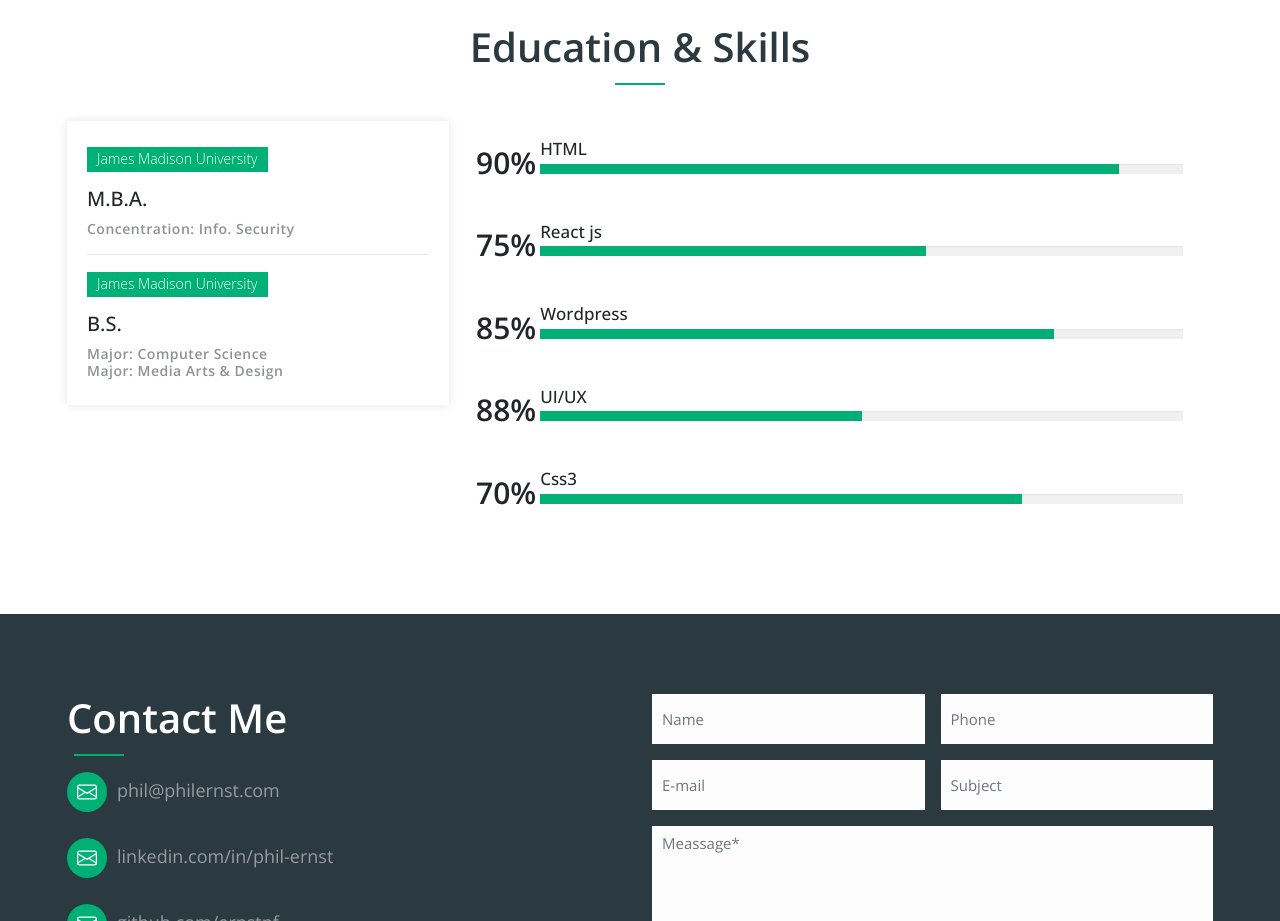
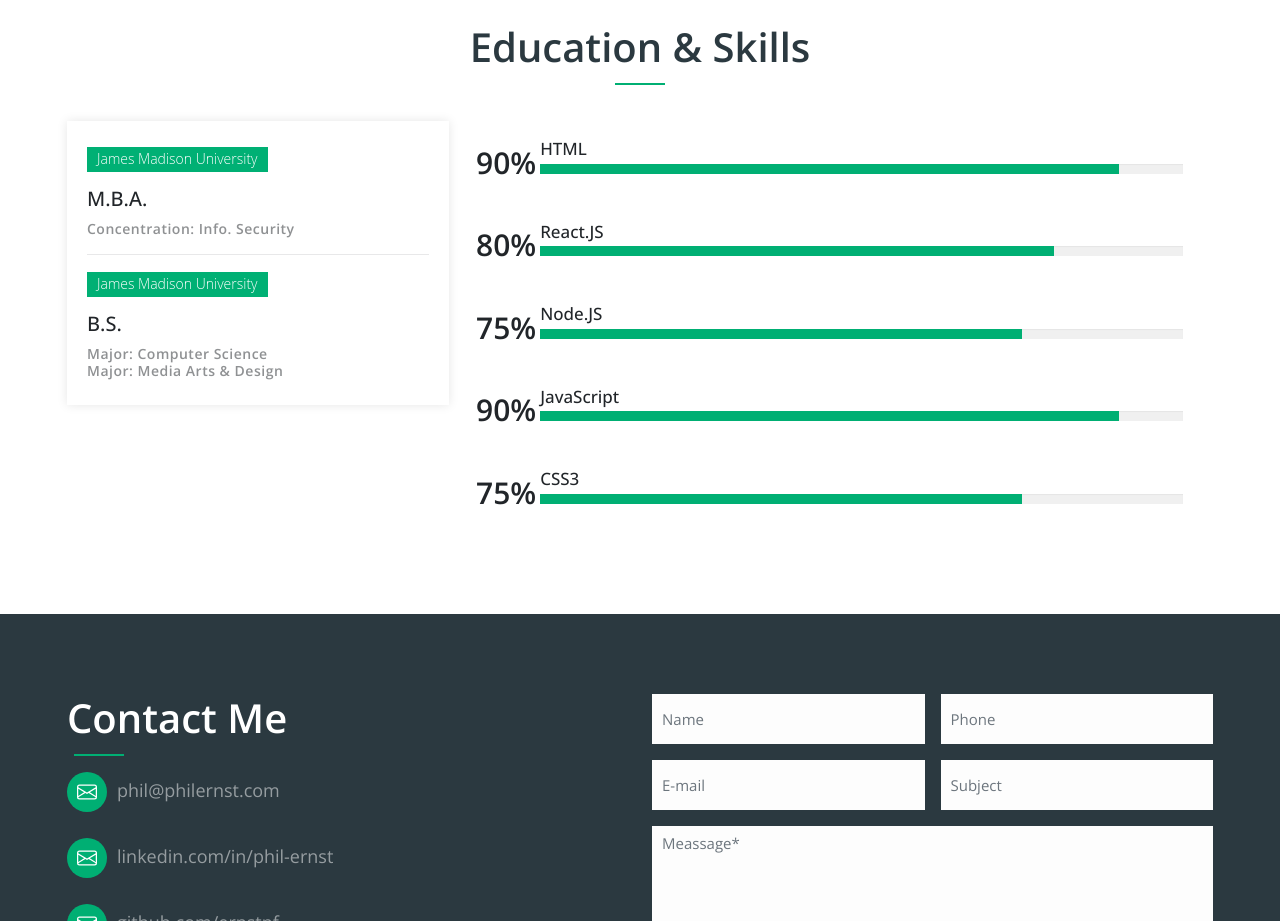
Before and after one commit to ernstpf/personal-website, a React (Create React App) app: page / in a window 1280 px wide. Shown: the part 1940-2861 px from the top of the page. Built offline with nearby package versions, Linux system fonts and the light colour scheme.

Commit message:
Refactor skills component

```diff
--- a/src/index.css
+++ b/src/index.css
@@ -531,21 +531,22 @@ hr {
 
   background: #00af73;
 }
-.bar .progress-line.html span {
+.bar .progress-line.width90 span {
   width: 90%;
 }
-.bar .progress-line.reactjs span {
-  width: 60%;
-}
-.bar .progress-line.wordpress span {
+.bar .progress-line.width85 span {
   width: 85%;
 }
-.bar .progress-line.ui-ux span {
-  width: 50%;
-}
-.bar .progress-line.css3 span {
+.bar .progress-line.width80 span {
+  width: 80%;
+}
+.bar .progress-line.width75 span {
   width: 75%;
 }
+.bar .progress-line.width70 span {
+  width: 70%;
+}
+
 /* ------------------------ End Education & Skills ------------------------ */
 
 /* ------------------------ MY PORTFOLIO ------------------------ */
--- a/src/pages/Component/Components/EducationSkills.js
+++ b/src/pages/Component/Components/EducationSkills.js
@@ -14,6 +14,29 @@ const degrees = [
       "Major: Computer Science",
       "Major: Media Arts & Design",
     ],
+  },
+];
+
+const skills = [
+  {
+    title: "HTML",
+    percent: "90",
+  },
+  {
+    title: "React.JS",
+    percent: "80",
+  },
+  {
+    title: "Node.JS",
+    percent: "75",
+  },
+  {
+    title: "JavaScript",
+    percent: "90",
+  },
+  {
+    title: "CSS3",
+    percent: "75",
   },
 ];
 
@@ -43,92 +66,25 @@ const EducationSkills = () => {
               </div>
             </Col>
             <Col lg={8} md={8}>
+            {skills.map((skill) => (
               <div className="skill-bar">
                 <Row className="skill-box">
                   <Col xs={1}>
-                    <span>90%</span>
+                    <span>{skill.percent}%</span>
                   </Col>
                   <Col>
                     <div className="bar">
                       <div className="info">
-                        <span>HTML</span>
+                        <span>{skill.title}</span>
                       </div>
-                      <div className="progress-line html">
+                      <div className={`progress-line width${skill.percent}`}>
                         <span></span>
                       </div>
                     </div>
                   </Col>
                 </Row>
               </div>
-              <div className="skill-bar">
-                <Row className="skill-box">
-                  <Col xs={1}>
-                    <span>75%</span>
-                  </Col>
-                  <Col>
-                    <div className="bar">
-                      <div className="info">
-                        <span>React js</span>
-                      </div>
-                      <div className="progress-line reactjs">
-                        <span></span>
-                      </div>
-                    </div>
-                  </Col>
-                </Row>
-              </div>
-              <div className="skill-bar">
-                <Row className="skill-box">
-                  <Col xs={1}>
-                    <span>85%</span>
-                  </Col>
-                  <Col>
-                    <div className="bar">
-                      <div className="info">
-                        <span>Wordpress</span>
-                      </div>
-                      <div className="progress-line Wordpress">
-                        <span></span>
-                      </div>
-                    </div>
-                  </Col>
-                </Row>
-              </div>
-              <div className="skill-bar">
-                <Row className="skill-box">
-                  <Col xs={1}>
-                    <span>88%</span>
-                  </Col>
-                  <Col>
-                    <div className="bar">
-                      <div className="info">
-                        <span>UI/UX</span>
-                      </div>
-
-                      <div className="progress-line ui-ux">
-                        <span></span>
-                      </div>
-                    </div>
-                  </Col>
-                </Row>
-              </div>
-              <div className="skill-bar">
-                <Row className="skill-box">
-                  <Col xs={1}>
-                    <span>70%</span>
-                  </Col>
-                  <Col>
-                    <div className="bar">
-                      <div className="info">
-                        <span>Css3</span>
-                      </div>
-                      <div className="progress-line css3">
-                        <span></span>
-                      </div>
-                    </div>
-                  </Col>
-                </Row>
-              </div>
+            ))}
             </Col>
           </Row>
         </Container>
```
